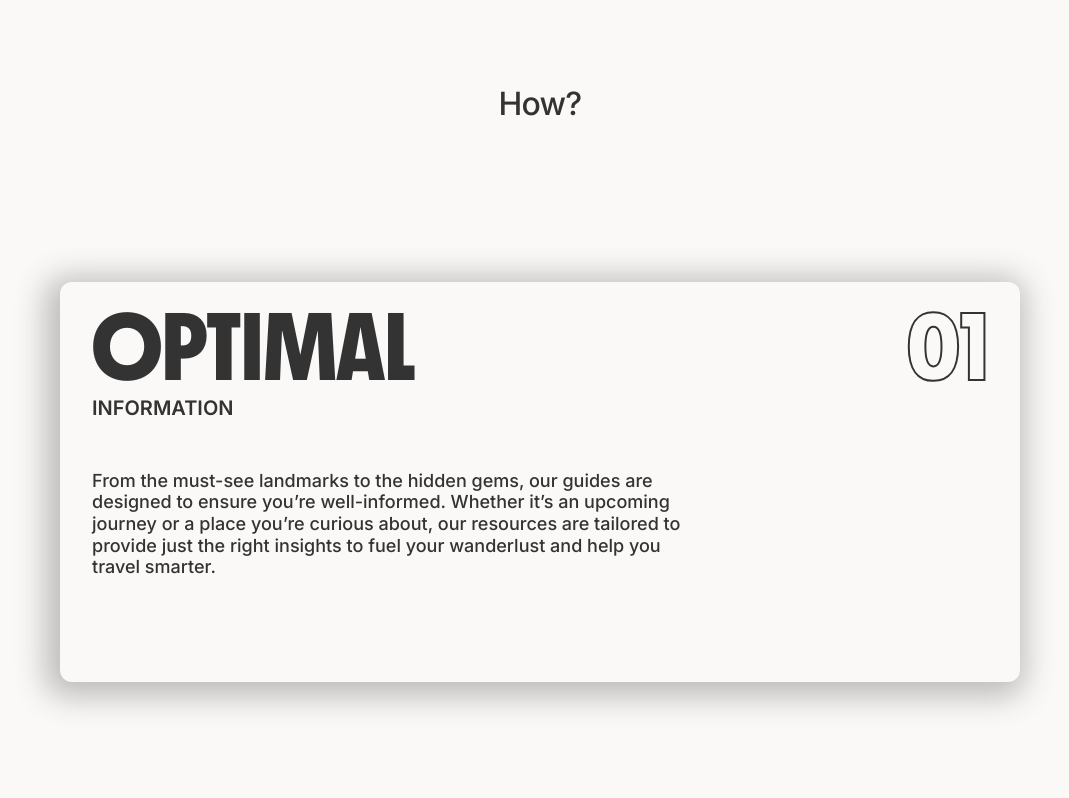
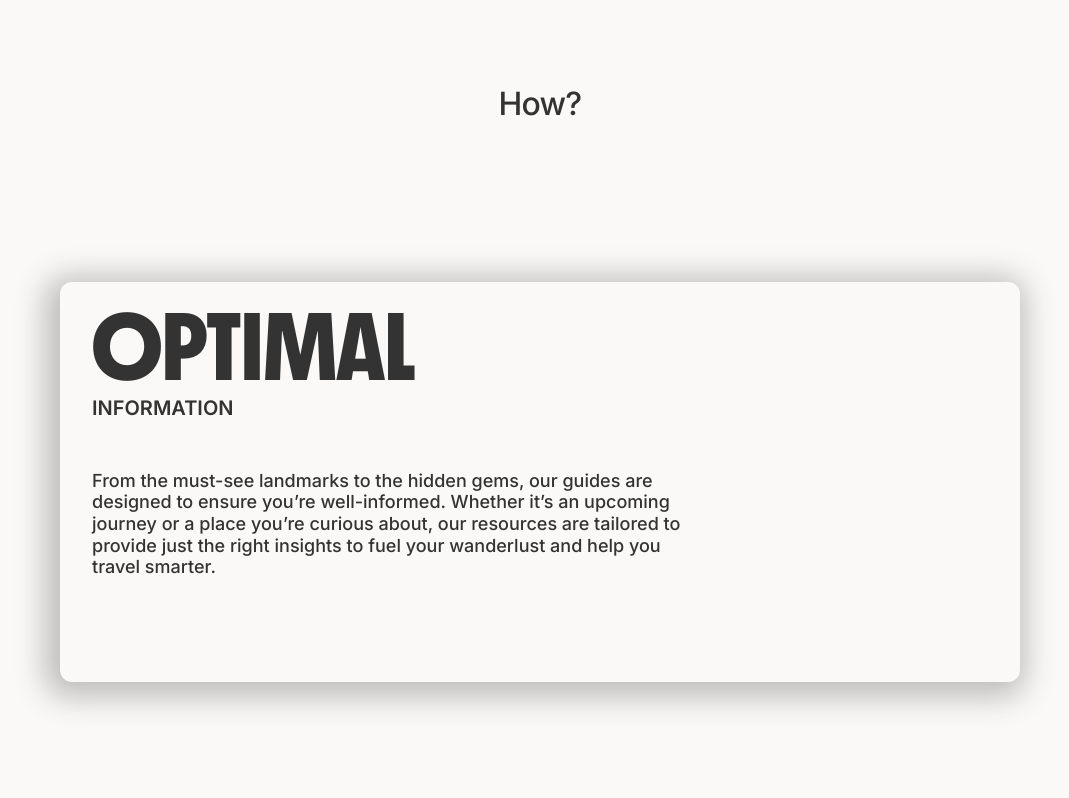
Before and after one commit to dd-mahn/travelscott, a React (Vite) app in the folder frontend/: page /about in a window 1280 px wide. Shown: the part 1739-2537 px from the top of the page, without its empty margins (100-1169 px from the left). Built offline with nearby package versions, Linux system fonts and the light colour scheme; no server answers.

Commit message:
refactor: Update about.css to remove unnecessary styles

```diff
--- a/frontend/src/styles/about.css
+++ b/frontend/src/styles/about.css
@@ -1,14 +1,4 @@
 .about {
-  .hero{
-  }
-
-  .how {
-    .text-stroke {
-      -webkit-text-stroke: 2px;
-      -webkit-text-stroke-color: #333333;
-    }
-  }
-
   .who {
     @media screen and (min-width:1024px) and (max-width:1279px){
       .img-1 {
```
